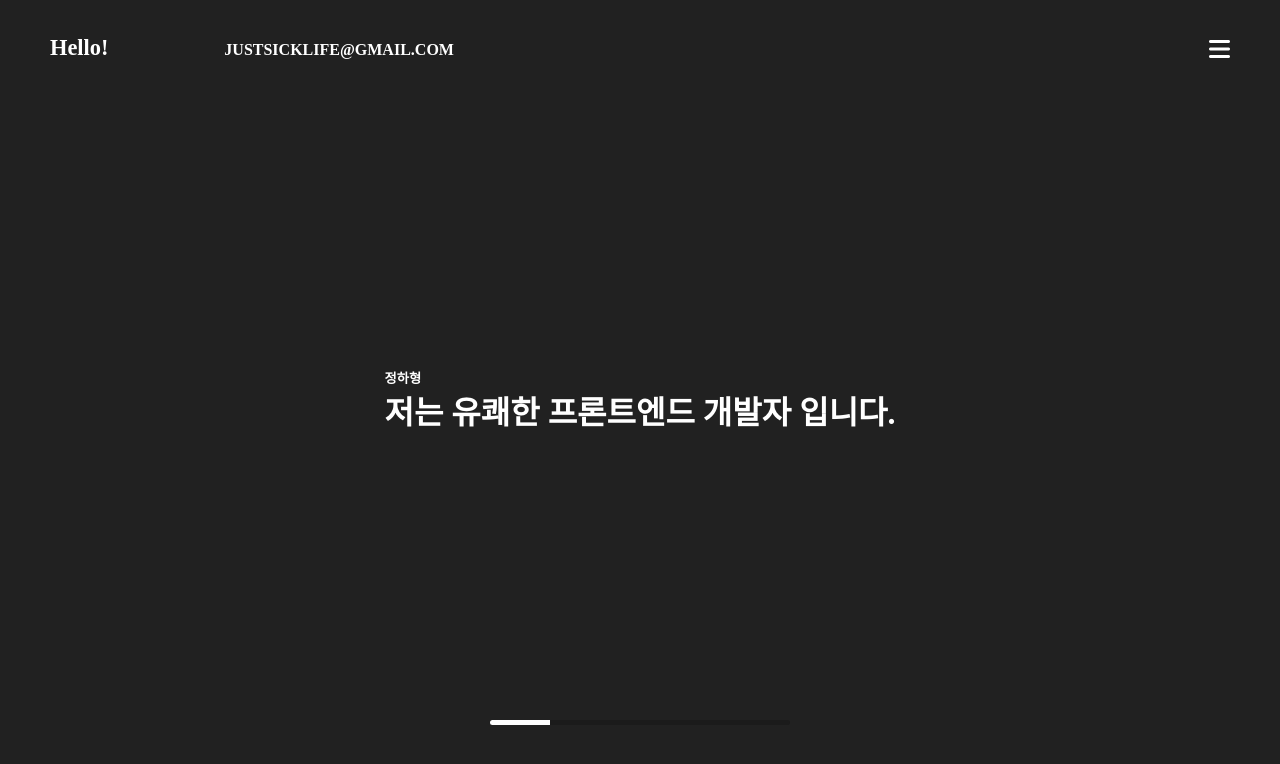
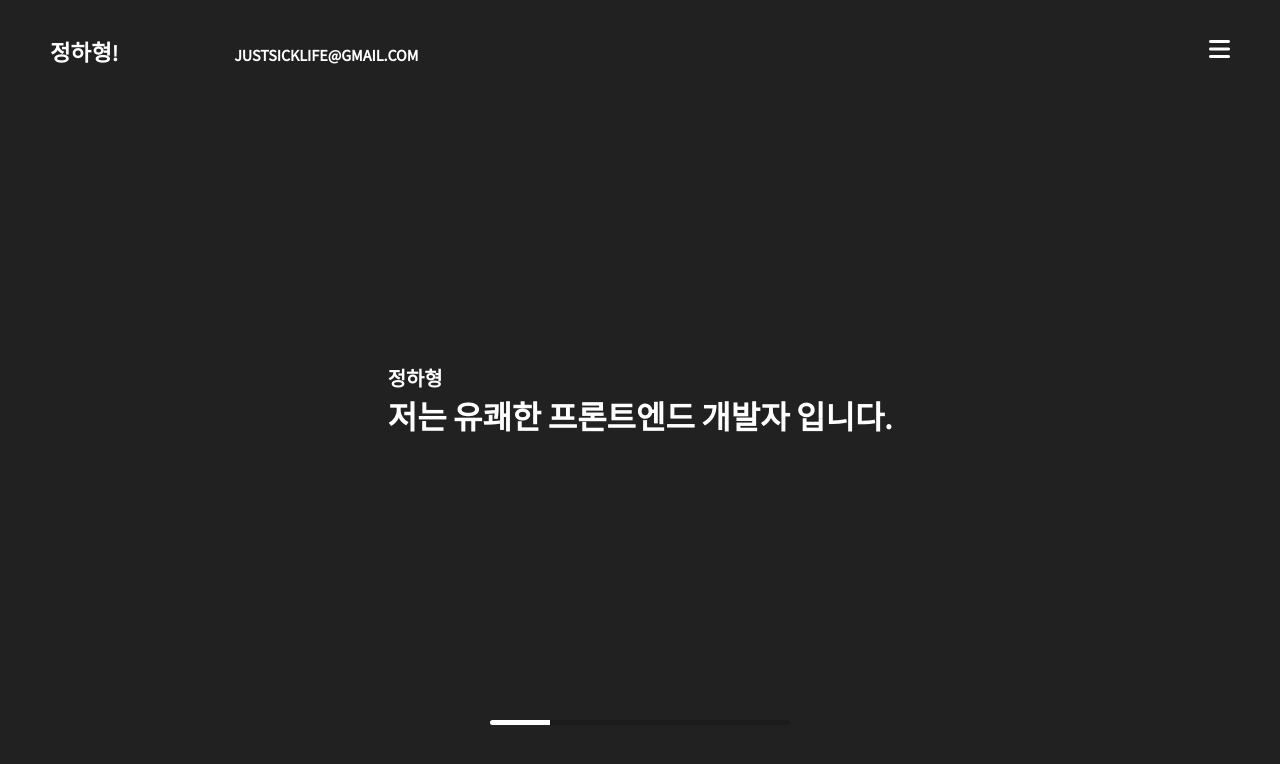
Before and after one commit to justsicklife/portfolio, a React (Create React App) app: page / in a window 1280 px wide. Shown: the top 764 px of the page. Built offline with nearby package versions, Linux system fonts and the light colour scheme.

Commit message:
로고 글자 변경, 폰트 변경

```diff
--- a/public/index.html
+++ b/public/index.html
@@ -11,6 +11,10 @@
   <link rel="manifest" href="%PUBLIC_URL%/manifest.json" />
   <script src="https://kit.fontawesome.com/d0c9e176cb.js" crossorigin="anonymous"></script>
   <title>나의 포트폴리오</title>
+  <link rel="preconnect" href="https://fonts.gstatic.com">
+  <link href="https://fonts.googleapis.com/css2?family=Nanum+Myeongjo&family=Source+Sans+Pro&display=swap"
+    rel="stylesheet">
+
 </head>
 
 <body>
--- a/src/App.css
+++ b/src/App.css
@@ -2,6 +2,8 @@ body {
   position: fixed;
   left: 0;
   top: 0;
+  font-family: 'Nanum Myeongjo', serif;
+  font-family: 'Source Sans Pro', sans-serif;
 }
 .page{
   width: 100vw;
@@ -12,9 +14,15 @@ body {
 .active {
   transition: transform .7s;
 }
+.contant-email{
+  font-size: 1.2em;
+}
 .home{
   background-color: #212121;
   color: white;
+}
+.introduce-name{
+  font-size: 1.5em;
 }
 .service{
   background-color: #fffde7;
--- a/src/App.js
+++ b/src/App.js
@@ -266,7 +266,7 @@ function App() {
           <div className="navbar-inner row">
             <div className="navbar-inner--left">
               <a className="navbar-logo">
-                Hello!
+                정하형!
               </a>
               <a className="navbar-email">justsicklife@gmail.com</a>
             </div>
@@ -525,8 +525,8 @@ function App() {
                         </span>
                       </div>
                       <div className="portfolio-view">
-                        <a target="_blank" href="https://github.com/justsicklife/movie-search-web" className="portfolio-view--github"><i class="fab fa-github-square"></i></a>
-                        <a target="_blank" href="https://justsicklife.github.io/movie-search-web/" className="portfolio-view--web-page"><i class="fas fa-globe-americas"></i></a>
+                        <a target="_blank" href="https://github.com/justsicklife/movie-search-web" className="portfolio-view--github"><i className="fab fa-github-square"></i></a>
+                        <a target="_blank" href="https://justsicklife.github.io/movie-search-web/" className="portfolio-view--web-page"><i className="fas fa-globe-americas"></i></a>
                       </div>
                     </div>
                     <div className="portfolio-explanation row flex-direction-column">
```
Also changed, not shown: 1 other file (tests, documents, lock files or other folders).
